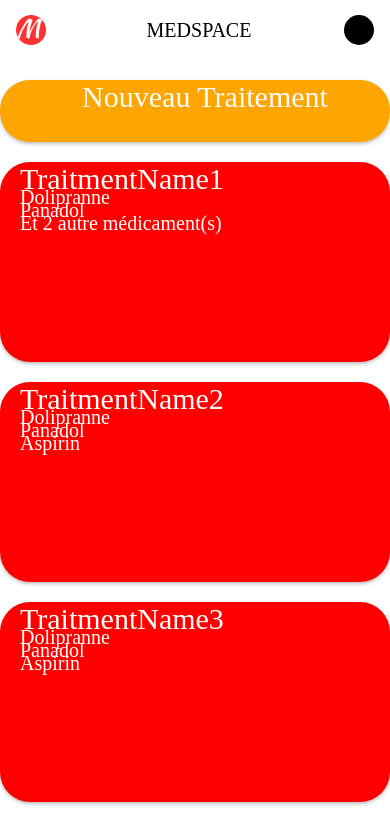
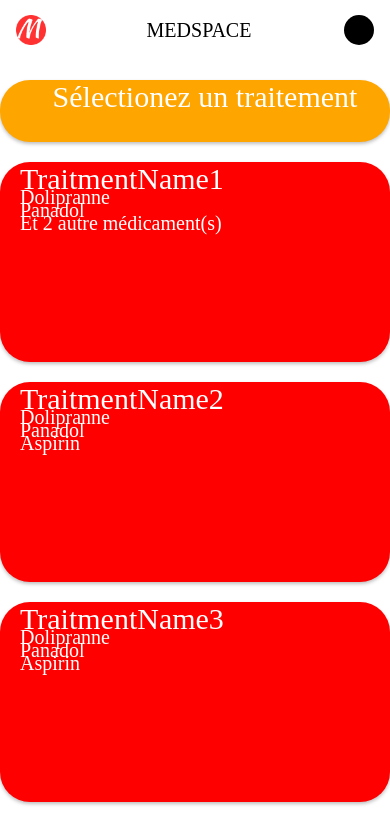
Before and after one commit to Shpky/MedSpaceReactNativeApp, a React Native app in the folder MedicApp/: screen /Treatment in a window 390 px wide. Shown: the top 820 px of the page. Built offline with nearby package versions, Linux system fonts and the light colour scheme; some icons are missing.

Commit message:
Liaison de navigation/netoyage de code (Page Mathys)/Ajout scrollView sur NewPrescription et renomage des pages index

```diff
--- a/MedicApp/App.tsx
+++ b/MedicApp/App.tsx
@@ -3,8 +3,9 @@ import { View, Text } from 'react-native';
 import { NavigationContainer, DefaultTheme } from '@react-navigation/native';
 import { createNativeStackNavigator } from '@react-navigation/native-stack';
 import HeaderContainer from "@layouts/Home/components/headerContainer";
-import TreatmentContainer from '@layouts/Treatment';
+import TreatmentContainer from '@layouts/Treatment/TreatmentIndexPage';
 import HomePageBody from '@layouts/Home/components/IndexHomePage';
+import IndexPageNewPrescription from '@layouts/NewPrescriptions/IndexPageNewPrescription';
 function HomeScreen() {
   return (
     <View style={{ flex: 1, alignItems: 'center', justifyContent: 'center' }}>
@@ -34,6 +35,7 @@ function App() {
       >
         <Stack.Screen name="Home" component={HomePageBody} />
         <Stack.Screen name="Treatment" component={TreatmentContainer} />
+        <Stack.Screen name="NewPrescription" component={IndexPageNewPrescription} />
 
       </Stack.Navigator>
     </NavigationContainer>
--- a/MedicApp/src/layouts/Home/components/IndexHomePage.tsx
+++ b/MedicApp/src/layouts/Home/components/IndexHomePage.tsx
@@ -6,6 +6,7 @@ import { faFile } from '@fortawesome/free-solid-svg-icons/faFile'
 import { faPills } from '@fortawesome/free-solid-svg-icons/faPills'
 import { faCalendar } from '@fortawesome/free-solid-svg-icons/faCalendar'
 import { faCircleInfo } from '@fortawesome/free-solid-svg-icons/faCircleInfo'
+
 import { useNavigation } from '@react-navigation/native';
 const HomePageBody = () => {
     const iconSize = 80;
@@ -94,15 +95,15 @@ const styles = StyleSheet.create({
     },
     topLeft: {
         flex: 1,
-        justifyContent: 'flex-start', // Align at the top
-        alignItems: 'flex-start', // Align on the left
+        justifyContent: 'flex-start',
+        alignItems: 'flex-start',
 
 
     },
     bottomRight: {
         flex: 1,
-        justifyContent: 'flex-end', // Align at the bottom
-        alignItems: 'flex-end', // Align on the right
+        justifyContent: 'flex-end',
+        alignItems: 'flex-end',
 
         paddingRight: 15,
         paddingBottom: 10,
--- a/MedicApp/src/layouts/NewPrescriptions/index.tsx
+++ b/MedicApp/src/layouts/NewPrescriptions/IndexPageNewPrescription.tsx
@@ -1,5 +1,5 @@
 import { useState } from 'react';
-import { Button, TextInput, Text, View, Pressable } from 'react-native';
+import { Button, TextInput, Text, View, Pressable, ScrollView } from 'react-native';
 import MedicineComponent from '@layouts/NewPrescriptions/Medicine/Medicine';
 import RNSecureStorage from 'rn-secure-storage';
 import Title from '@components/TitleBubble';
@@ -11,7 +11,7 @@ import ModalImgPicker from './ModalImportImg';
 import AddMedicine from './buttons/AddMedicine';
 import DatePicker from './DateForm';
 
-export default function index() {
+const IndexPageNewPrescription = () => {
     let save: SaveInterface;
     const [prescription, setPrescription] = useState<PrescriptionInterface>(defaultPrescription)
 
@@ -38,7 +38,7 @@ export default function index() {
         setPrescription((oldP) => ({ ...oldP, medicines: [...oldP.medicines, defaultMedicine] }))
     }
 
-    return <>
+    return <ScrollView>
         {
             __DEV__ &&
             <Button title={"Print"} onPress={() =>
@@ -91,6 +91,8 @@ export default function index() {
                 setDate={(newDate) => setPrescription(oldP => ({ ...oldP, date: newDate }))} />
         </Container>
         <AddMedicine onClick={addMedicineHandler} />
-    </>
+    </ScrollView>
 
 }
+
+export default IndexPageNewPrescription;
--- a/MedicApp/src/layouts/Treatment/index.tsx
+++ b/MedicApp/src/layouts/Treatment/TreatmentIndexPage.tsx
@@ -1,8 +1,14 @@
+import { Text, View, StyleSheet, Pressable, FlatList } from "react-native";
+import { faPlus } from '@fortawesome/free-solid-svg-icons/faPlus'
+import { FontAwesomeIcon } from '@fortawesome/react-native-fontawesome'
 
-import { Text, View, StyleSheet, Pressable, FlatList, ScrollView, SafeAreaView, Image } from "react-native";
-
+import { useNavigation } from '@react-navigation/native';
 const TreatmentContainer = () => {
-
+    const navigation = useNavigation();
+    const navigateToNewPrescription = () => {
+        //@ts-ignore
+        navigation.navigate('NewPrescription');
+    };
 
     type MedicationInfo = {
         medicalName: string;
@@ -85,7 +91,7 @@ const TreatmentContainer = () => {
 
 
 
-
+    //Pour chaque éllements on le transforme en un élément JSX
     const RenderItem = ({ item }: { item: Treatment }) => {
         return (
             <View style={styles.Treatment}>
@@ -115,27 +121,57 @@ const TreatmentContainer = () => {
 
     return (
 
+        <View>
 
-        <ScrollView style={{ backgroundColor: 'white' }}>
-            <View style={styles.NewTraitment}>
-                <Text style={styles.fontJomhuriaRegular}>Nouveau Traitement</Text>
-            </View>
+
             <FlatList
+                ListHeaderComponent={() => <View style={styles.HeaderInfoTraitment}><Text style={styles.fontJomhuriaRegular}>Sélectionez un traitement</Text></View>}
                 data={monDictionnaire}
                 renderItem={({ item }) => <RenderItem item={item} />}
 
 
             />
+            <View style={styles.container}>
+                <View style={styles.NewTreatment}>
 
-        </ScrollView>
+                    <Pressable style={styles.buttonNewtreatment} onPress={navigateToNewPrescription}>
+                        <FontAwesomeIcon icon={faPlus} color="white" size={50} />
+                    </Pressable>
+                </View>
+            </View>
 
-
+        </View >
     )
 
 }
 
 let styles = StyleSheet.create({
-    NewTraitment: {
+    container: {
+        flex: 1,
+        position: 'relative', // Ajout de cette ligne
+    },
+
+    NewTreatment: {
+        position: 'absolute',
+        bottom: 20, // ou toute autre valeur que vous préférez
+        right: 20, // ou toute autre valeur que vous préférez
+        backgroundColor: '#2aa32a',
+        height: 80,
+        width: 80,
+        borderRadius: 40,
+    },
+
+    buttonNewtreatment: {
+
+        backgroundColor: '#2aa32a',
+        alignItems: 'center',
+        justifyContent: 'center',
+        height: 80,
+        width: 80,
+        borderRadius: 40,
+
+    },
+    HeaderInfoTraitment: {
         height: 62,
 
         backgroundColor: 'orange',
```
